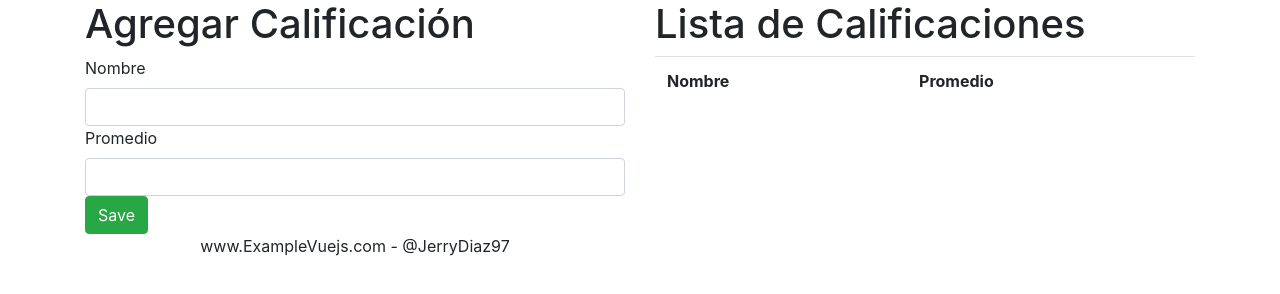
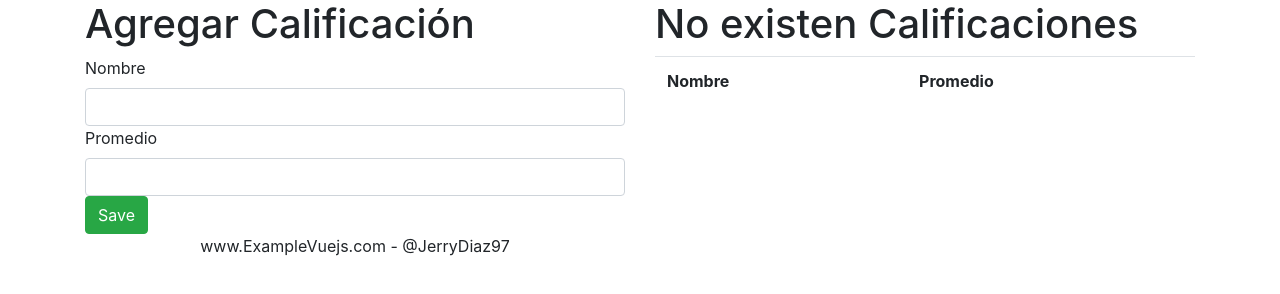
Before and after one commit to JerryDiaz97/CursoWeb, a plain HTML site: page index.html in a window 1280 px wide. Drawn offline with nearby package versions, Linux system fonts and the light colour scheme.

Commit message:
V-if and v-else used in the table title

```diff
--- a/index.html
+++ b/index.html
@@ -20,7 +20,8 @@
                     <input type="button" value = "Save" class = "btn btn-success" v-on:click = "addGrade">
                 </div>
                 <div class="col-md-6 col-xs-12">
-                    <h1>Lista de Calificaciones</h1>
+                    <h1 v-if = "list.length > 0 ">Lista de Calificaciones</h1>
+                    <h1 v-else = "list">No existen Calificaciones</h1>
                     <table class="table">
                         <tr>
                             <th>Nombre</th>
```
